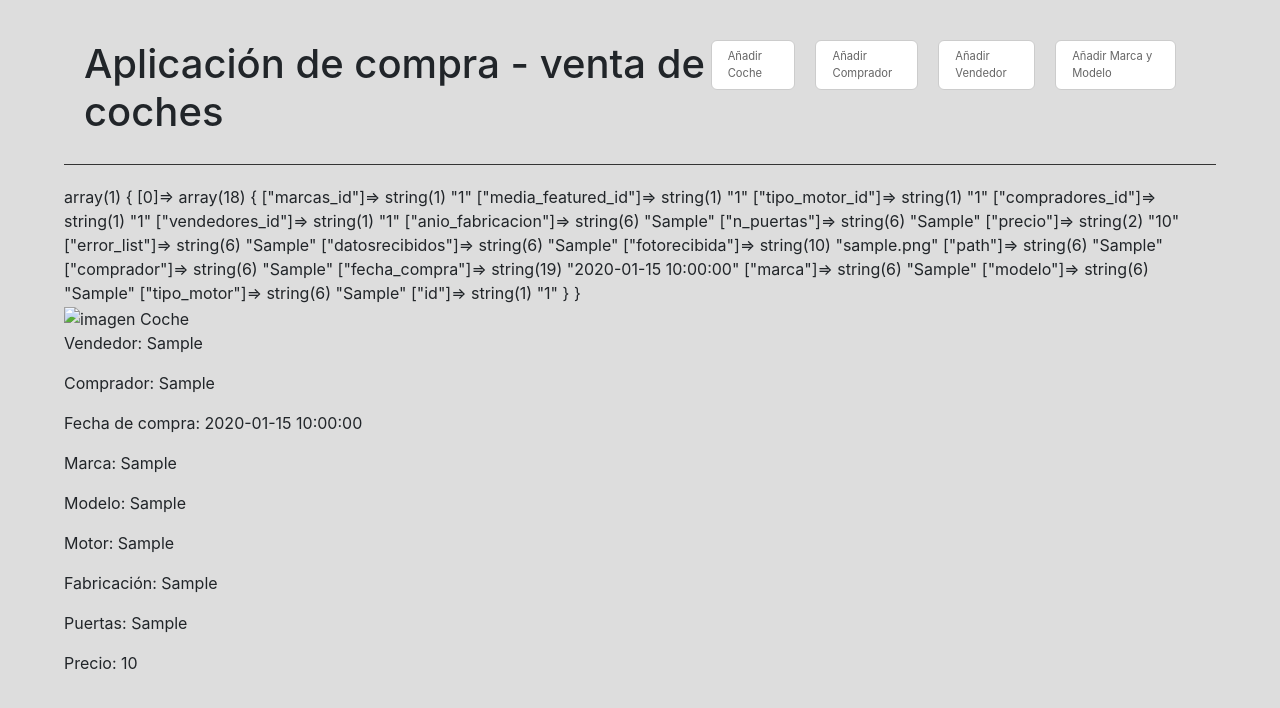
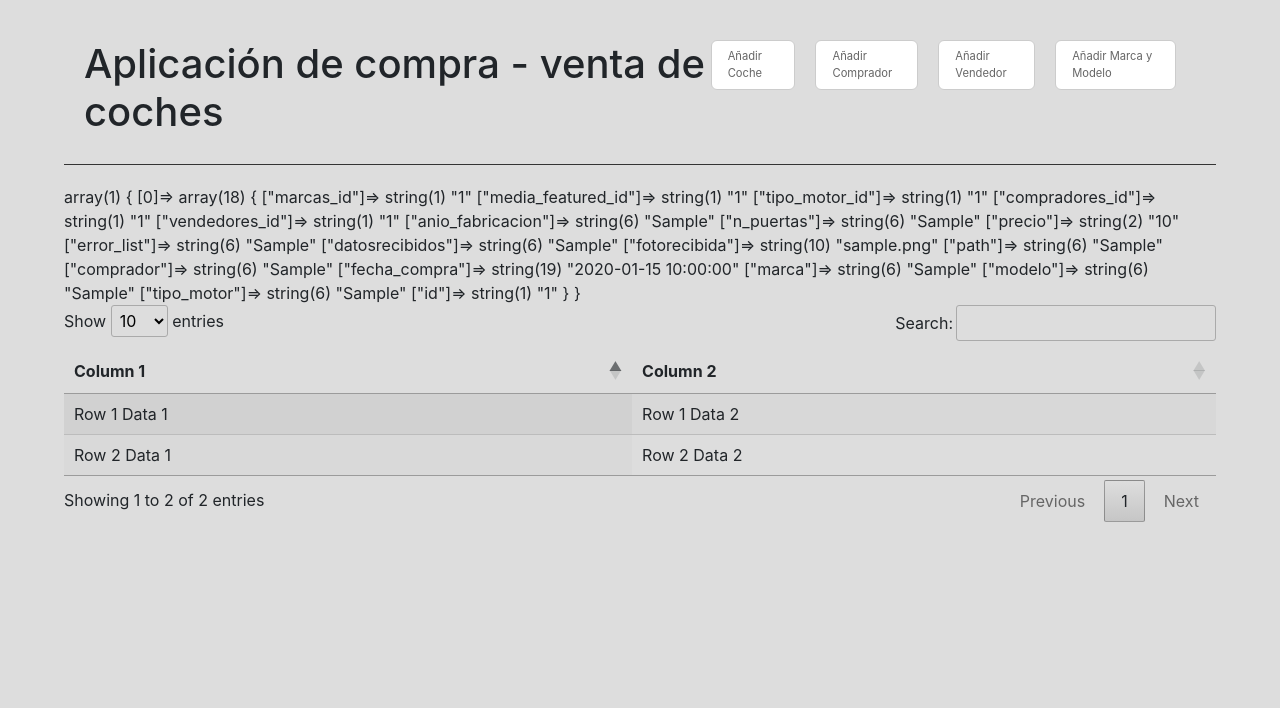
Before and after one commit to rbocache/aplicacion_coches, a PHP site: page / in a window 1280 px wide. Shown: the top 708 px of the page. Run offline with PHP 8.4, Linux system fonts and the light colour scheme; tables that the repository leaves empty or names only in its code hold one stand-in row (values such as "Sample post"); data that the repository does not hold is empty; some libraries are stand-ins or nearby versions.

Commit message:
Añado datatable

```diff
--- a/index.php
+++ b/index.php
@@ -4,7 +4,10 @@ $title = "Aplicación de compra - venta de coches";
 include "./classes/class.forms.php";
 include "./classes/class.db.php";
 include "./templates/header.php";
+
 $Coches = new DBforms();
+
+// Obtenemos datos para filtrar
 $ultimosCoches = $Coches->obtenerDatos();
 $Compradores = $Coches->obtenerCompradores();
 $Vendedores = $Coches->obtenerVendedores();
@@ -17,6 +20,7 @@ $Modelos = $Coches->obtenerModelos();
         <h1><?php echo $title ?></h1>
         <div class="botones">
             <?php
+            // Si no hay datos de compradores, vendedores, marcas ni modelos, no mostramos el formulario de coches
             if(!empty($Compradores)&&!empty($Vendedores)&&!empty($Marcas)&&!empty($Modelos)){
             echo '<a class="button" href="./coche.php">Añadir Coche</a>';
             } ?>
@@ -40,5 +44,10 @@ $Modelos = $Coches->obtenerModelos();
     ?>
     </div>
 </div>
+<script>
+    $(document).ready( function () {
+        $('#tabla_coches').DataTable();
+    } );
+</script>
 
 <?php include "./templates/footer.php"; ?>
--- a/templates/header.php
+++ b/templates/header.php
@@ -9,7 +9,7 @@
     <link rel="stylesheet" href="./assets/css/styles.css">
     <script src="https://code.jquery.com/jquery-3.5.1.min.js" integrity="sha256-9/aliU8dGd2tb6OSsuzixeV4y/faTqgFtohetphbbj0=" crossorigin="anonymous"></script>
     <script src="https://cdn.datatables.net/1.10.21/js/jquery.dataTables.min.js"></script>
-    <script src="./assets/js/popup.js"></script>
+    <!-- <script src="./assets/js/popup.js"></script> -->
     <title><?php echo $title ?></title>
 </head>
 <body>
--- a/templates/listado_coches.php
+++ b/templates/listado_coches.php
@@ -1,24 +1,20 @@
 <div class="caja-coche">
-            <div class="caja-iz">
-                <img src="<?php echo $propiedad["path"]; ?>" alt="imagen Coche">
-            </div>
-            <div class="caja-dcha">
-                <div class="caja-contenido">
-                        <div class="datos-comp-vent">
-                        <p>Vendedor: <?php echo $coche['anio_fabricacion'] ?> </p>
-                        <p>Comprador: <?php echo $coche['comprador'] ?> </p>
-                        <p>Fecha de compra: <?php echo $coche['fecha_compra'] ?> </p>
-                        </div>
-                        <div class="caja-marca">
-                        <p>Marca: <?php echo $coche['marca'] ?> </p>
-                        <p>Modelo: <?php echo $coche['modelo'] ?> </p>
-                        <p>Motor: <?php echo $coche['tipo_motor'] ?> </p>
-                        </div>
-                        <div class="caja-vehiculo">
-                        <p>Fabricación: <?php echo $coche['anio_fabricacion'] ?> </p>
-                        <p>Puertas: <?php echo $coche['n_puertas'] ?> </p>
-                        <p>Precio: <?php echo $coche['precio'] ?> </p>
-                        </div>
-                </div>
-            </div>
+    <table id="tabla_coches" class="display">
+        <thead>
+            <tr>
+                <th>Column 1</th>
+                <th>Column 2</th>
+            </tr>
+        </thead>
+        <tbody>
+            <tr>
+                <td>Row 1 Data 1</td>
+                <td>Row 1 Data 2</td>
+            </tr>
+            <tr>
+                <td>Row 2 Data 1</td>
+                <td>Row 2 Data 2</td>
+            </tr>
+        </tbody>
+    </table>
 </div> <!-- coches -->
```
